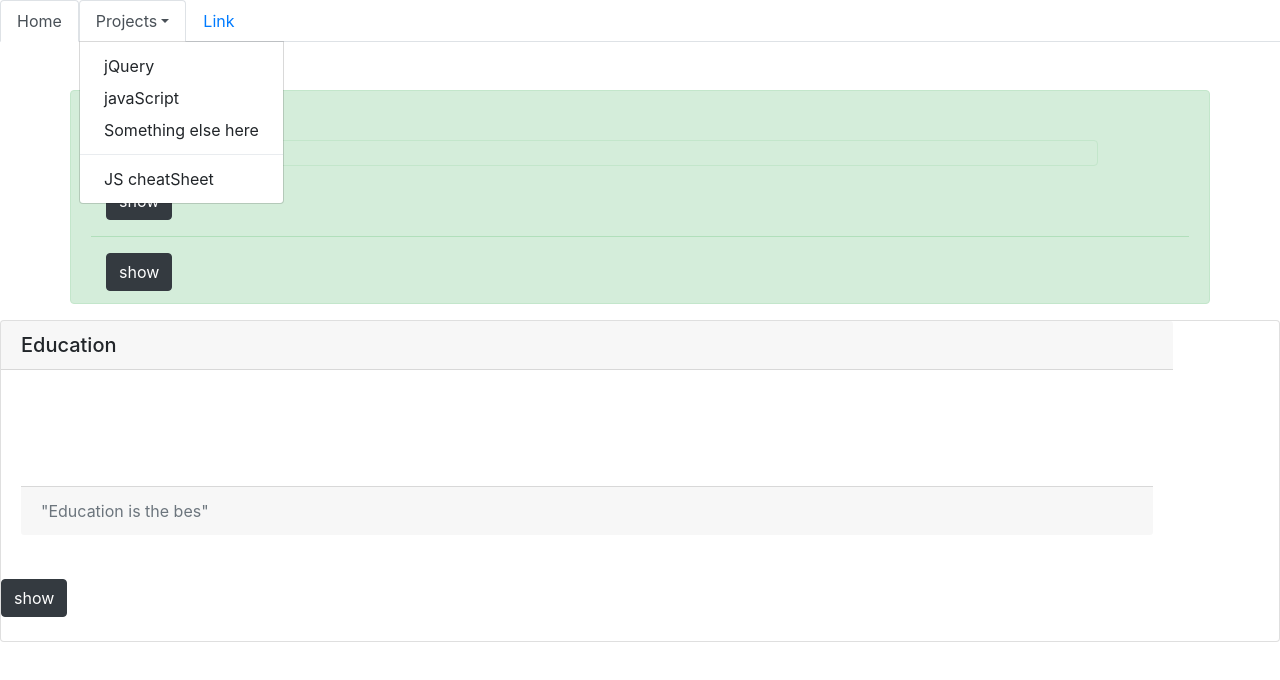
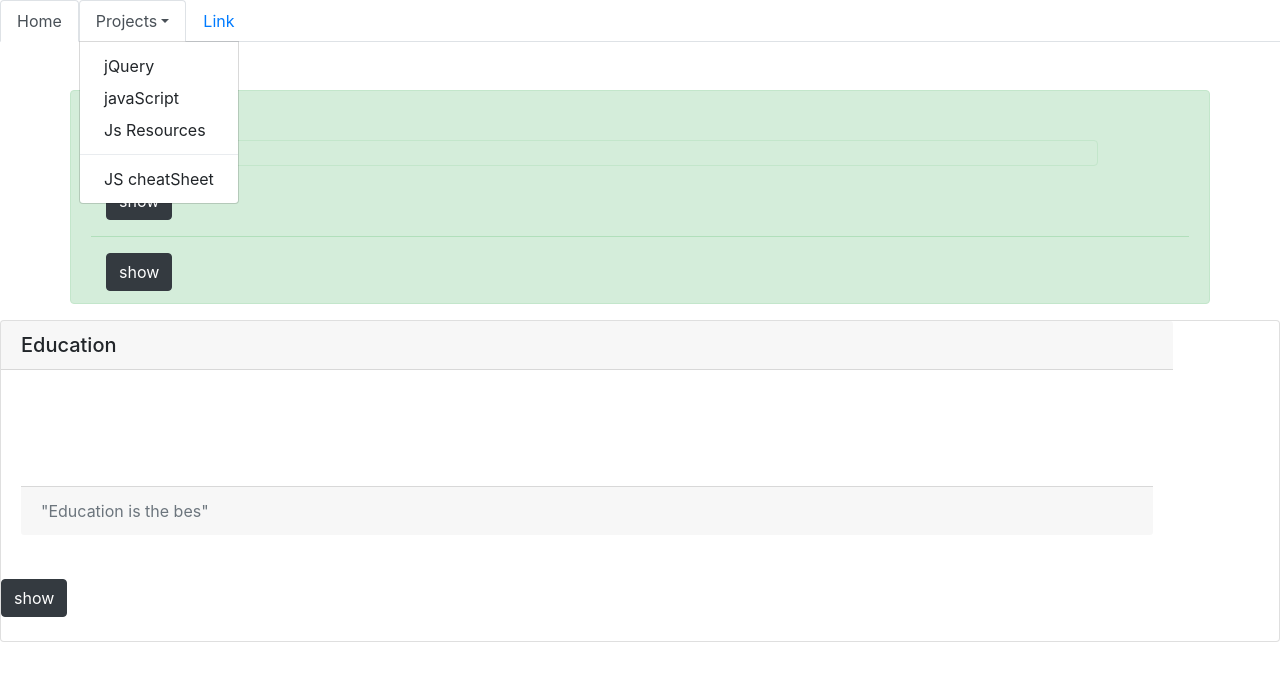
Before and after one commit to Hsabonchi/JS, a plain HTML site: page index.html in a window 1280 px wide. Both pictures are taken after a click on the button "Projects". Drawn offline with nearby package versions, Linux system fonts and the light colour scheme; no server answers.

Commit message:
Update index.html

```diff
--- a/index.html
+++ b/index.html
@@ -17,7 +17,7 @@
                   <div class="dropdown-menu">
                     <a class="dropdown-item" href="https://hasanain87.github.io/JS/JQ.html">jQuery</a>
                     <a class="dropdown-item" href="https://hasanain87.github.io/JS/">javaScript</a>
-                    <a class="dropdown-item" href="#">Something else here</a>
+                    <a class="dropdown-item" href="https://github.com/hasanain87/JS/blob/master/Resouces.html">Js Resources</a>
                     <div class="dropdown-divider"></div>
                     <a class="dropdown-item" href="https://github.com/hasanain87/JS/blob/master/js-cheatsheet.pdf">JS cheatSheet</a>
                   </div>
```
